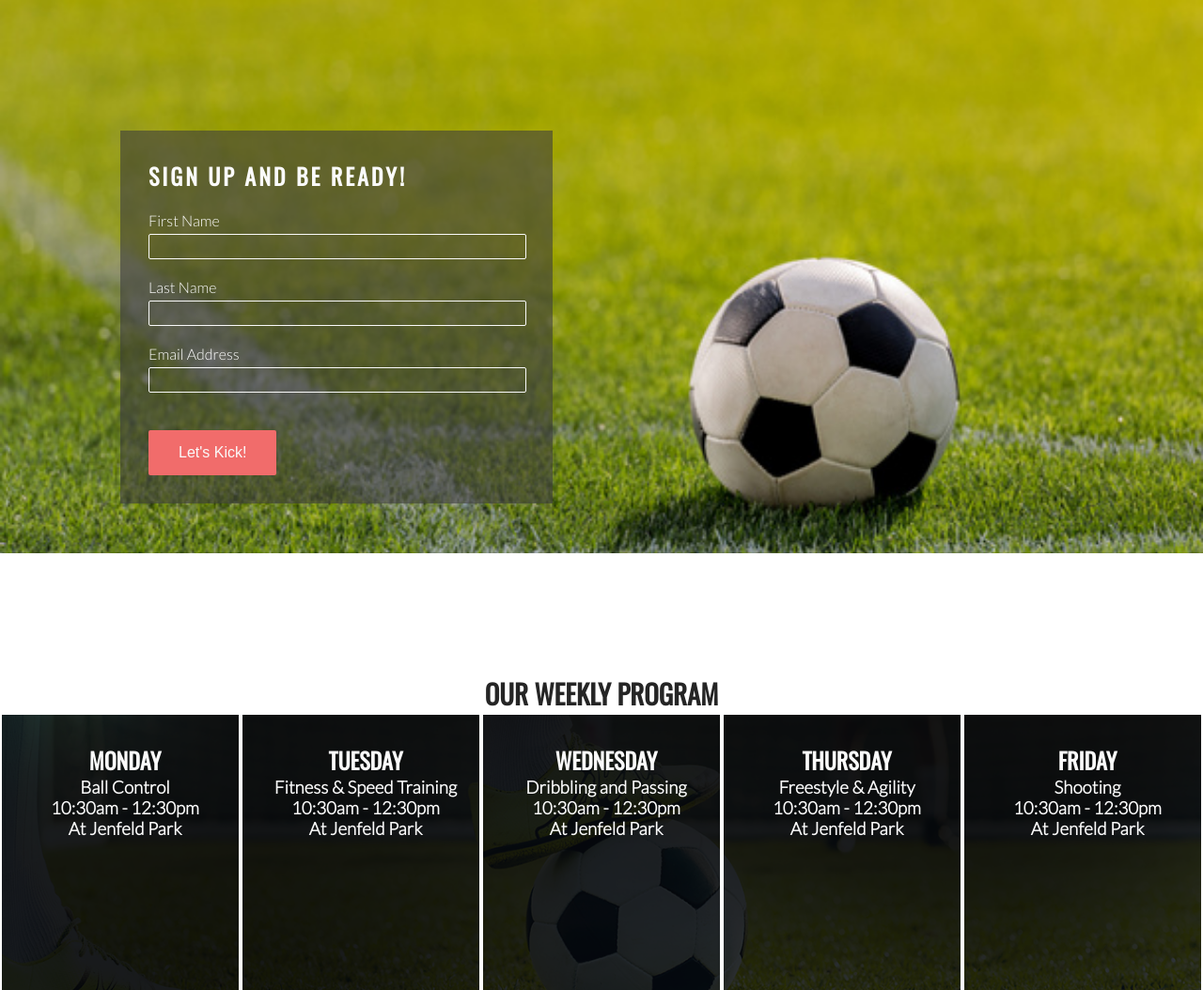
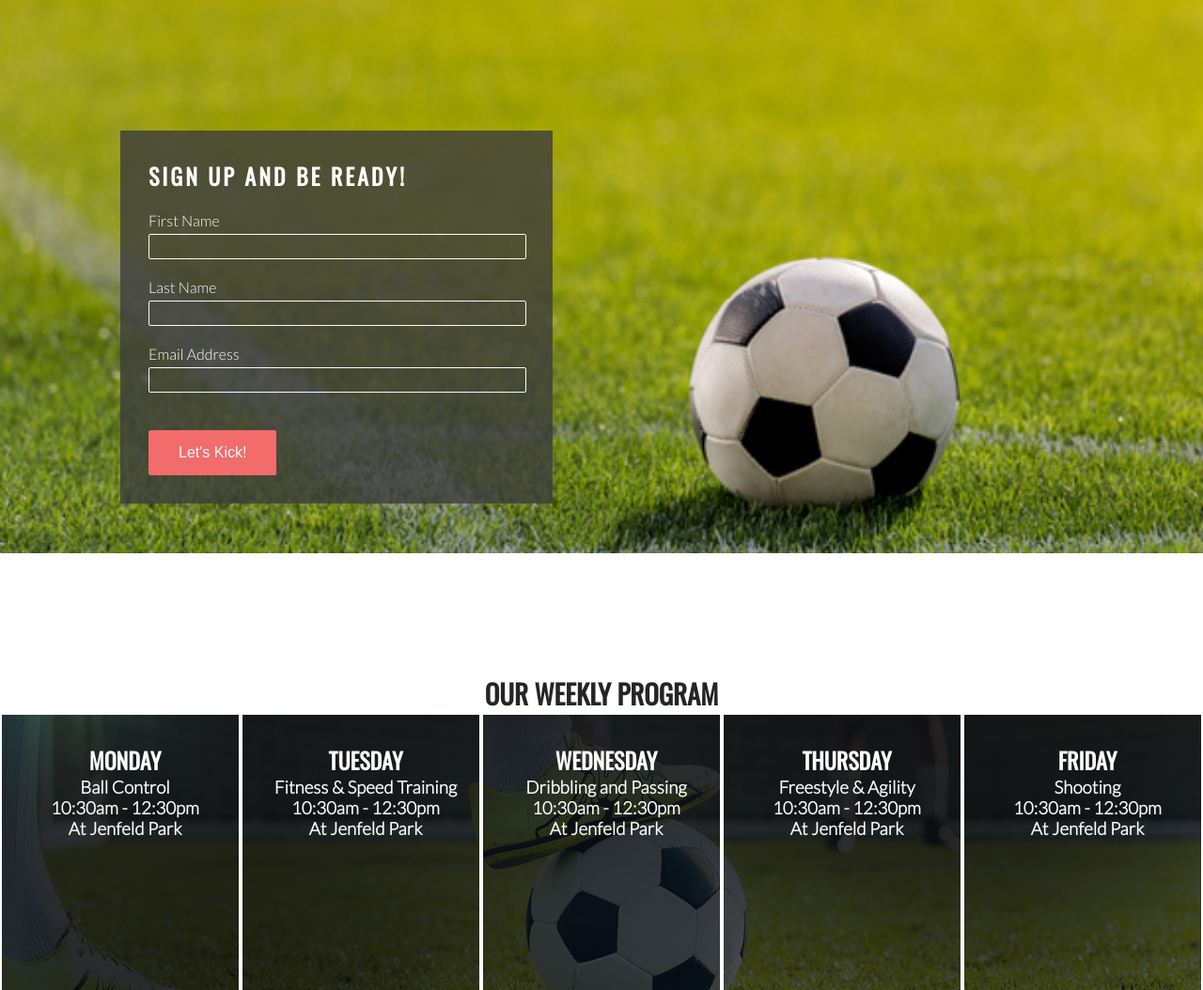
Before and after one commit to caleb1711/hat3rick5, a plain HTML site: page signup.html in a window 1280 px wide. Shown: the part 86-1140 px from the top of the page at 94% size. Drawn offline with nearby package versions, Linux system fonts and the light colour scheme.

Commit message:
style sign up and footer background colore

```diff
--- a/assets/css/style.css
+++ b/assets/css/style.css
@@ -206,7 +206,7 @@ hr {
 
 #times div {
     color: #fafafa;
-    background-color: rgb(0, 0, 0, .7);
+    background-color: rgb(0, 0, 0, .5);
     width: 20%;
     height: 300px;
     float: left;
@@ -368,7 +368,7 @@ footer {
 .signup-form {
     margin: 150px 10% 0 0;
     color: #fff;
-    background-color: rgba(60, 60, 60, 0.6);
+    background-color: rgba(60, 60, 60, 0.8);
     max-width: 400px;
     position: absolute;
     left: 10%;
```
